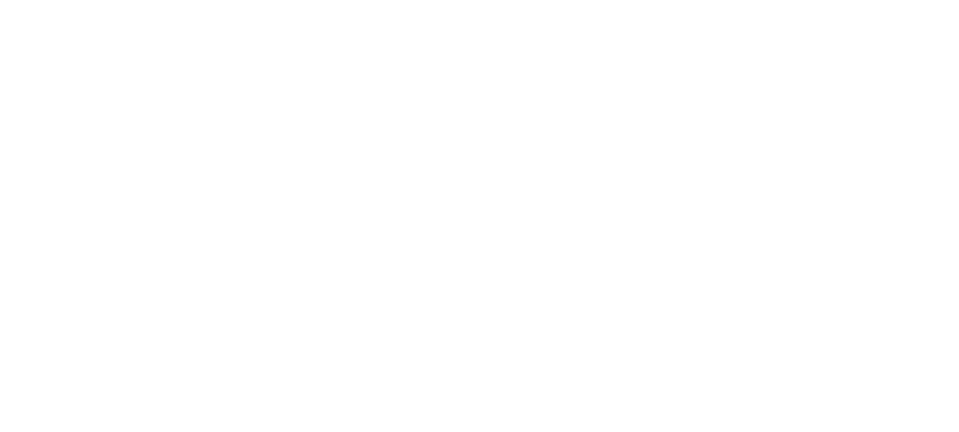
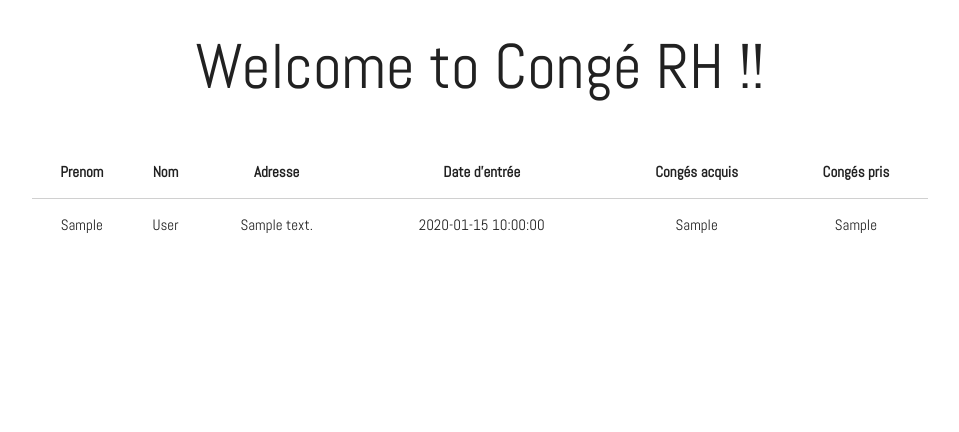
Before and after one commit to isma91/conge-rh, a PHP site: page / in a window 1280 px wide. Before the commit the part shown is empty. Shown: the top 432 px of the page, without its empty margins (160-1119 px from the left). Run offline with PHP 8.4, Linux system fonts and the light colour scheme; tables that the repository leaves empty or names only in its code hold one stand-in row (values such as "Sample post").

Commit message:
using the function in the Bdd class + display in a table

```diff
--- a/v1/index.php
+++ b/v1/index.php
@@ -1,3 +1,8 @@
+<?php
+require_once('Bdd.php');
+$bdd = new Bdd();
+$data = $bdd->getData();
+?>
 <!DOCTYPE html>
 <html>
 <head>
@@ -10,5 +15,40 @@
     <link media="all" type="text/css" rel="stylesheet" href="media/css/style.css" />
 </head>
 <body>
+<div class="container">
+    <div class="row center">
+        <h1>Welcome to Congé RH !!</h1>
+    </div>
+</div>
+<div class="container">
+    <table class="highlight centered">
+        <thead>
+            <tr>
+                <th>Prenom</th>
+                <th>Nom</th>
+                <th>Adresse</th>
+                <th>Date d'entrée</th>
+                <th>Congés acquis</th>
+                <th>Congés pris</th>
+            </tr>
+        </thead>
+        <tbody>
+        <?php
+            foreach ($data as $array) {
+        ?>
+                <tr>
+                <td><?php echo $array["firstName"]; ?></td>
+                <td><?php echo $array["lastName"]; ?></td>
+                <td><?php echo $array["address"]; ?></td>
+                <td><?php echo $array["dateBegin"]; ?></td>
+                <td><?php echo $array["acquis"]; ?></td>
+                <td><?php echo $array["pris"]; ?></td>
+                </tr>
+        <?php
+            }
+        ?>
+        </tbody>
+    </table>
+</div>
 </body>
 </html>
```
